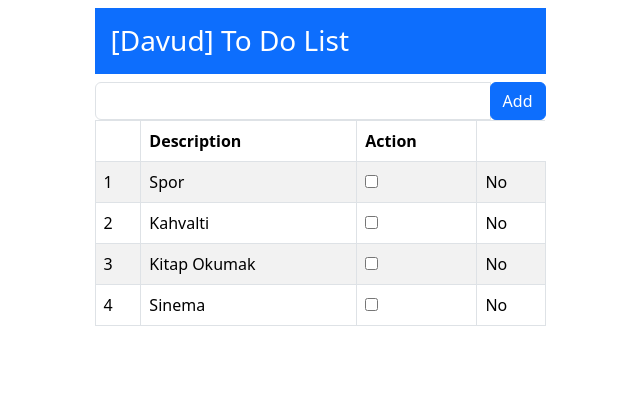
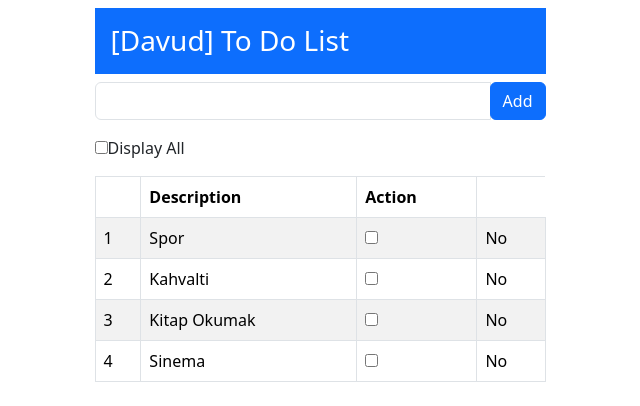
Before and after one commit to SuleimanHajizadeh/todoApp, an Angular app: page / in a window 1280 px wide. Shown: the top 406 px of the page, without its empty margins (320-960 px from the left). Built offline with nearby package versions, Linux system fonts and the light colour scheme.

Commit message:
Lesson 6: Adding Item

```diff
--- a/src/app/app.component.html
+++ b/src/app/app.component.html
@@ -10,6 +10,11 @@
                 <div class="input-group-append">
                     <button class="btn btn-primary" (click)="addItem(todoText.value); todoText.value ='';">Add</button>
                 </div>
+            </div>
+
+            <div class="custom-control custom-checkbox my-3">
+                <input type="checkbox" [(ngModel)]="isDisplay"  class="custom-control-input" name="" id="displayAll">
+                <label class="custom-control-label" for="displayAll">Display All</label>
             </div>
 
             <table class="table table-striped table-bordered">
--- a/src/app/app.component.ts
+++ b/src/app/app.component.ts
@@ -8,12 +8,16 @@
 })
 export class AppComponent {
   model = new Model();
+  isDisplay = false;
 
   getName() {
     return this.model.user;
   }
 
   getItems() {
+    if(this.isDisplay) {
+      return this.model.items;
+    }
     return this.model.items.filter(item => !item.action);
   }
 
```
